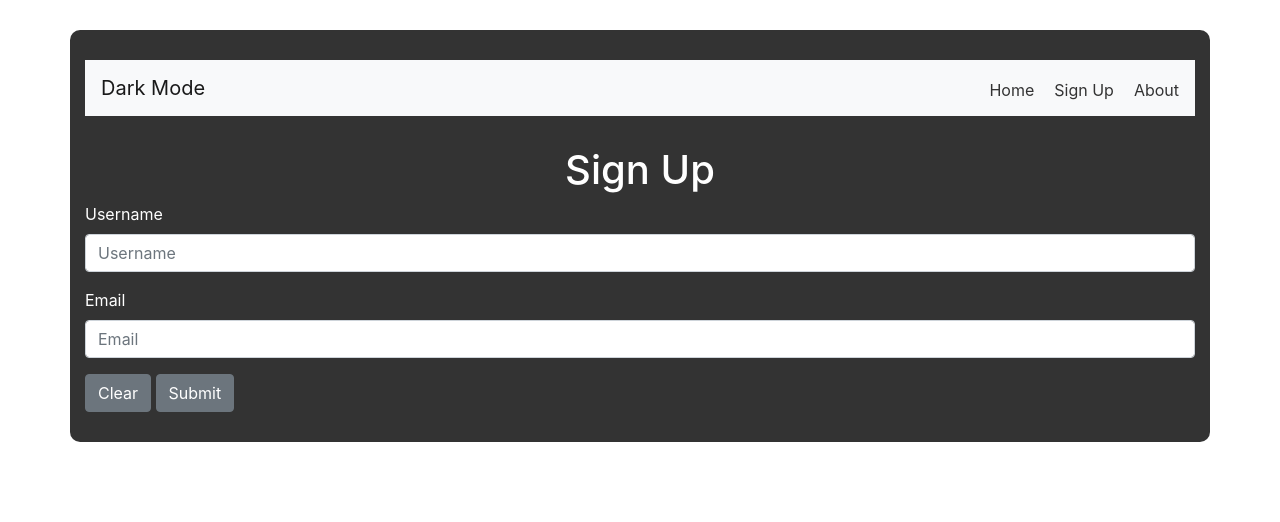
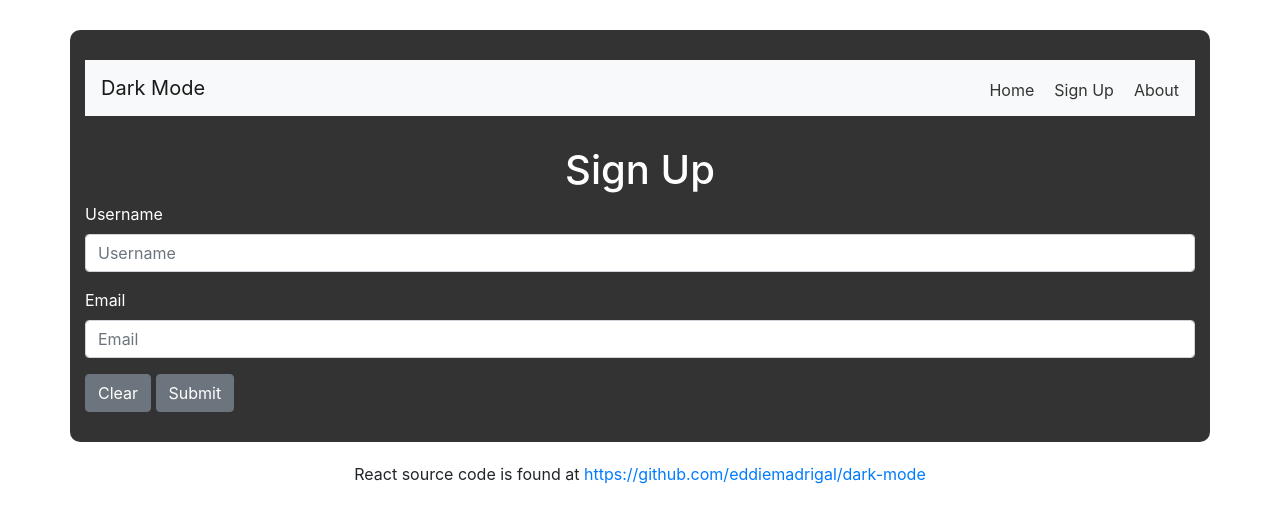
Before and after one commit to eddiemadrigal/dark-mode, a React (Create React App) app: page /signup in a window 1280 px wide. Shown: the top 522 px of the page. Built offline with nearby package versions, Linux system fonts and the light colour scheme.

Commit message:
url added

```diff
--- a/src/App.js
+++ b/src/App.js
@@ -19,6 +19,7 @@ import {
 import Home from './components/Home';
 import About from './components/About';
 import SignUp from './components/SignUp';
+import Body from './components/Body';
 
 import { useStyles } from './hooks/useStyles';
 
@@ -33,6 +34,7 @@ export default function App() {
   const toggle = () => setIsOpen(!isOpen);
 
   return (
+    <div>
       <Router>
         <Container className={ classes.componentBackground }>
           <Navbar color="light" light expand="md">
@@ -66,5 +68,7 @@ export default function App() {
           </Switch>
         </Container>
       </Router>
+      <Body />
+    </div>
   );
 }
--- /dev/null
+++ b/src/components/Body.js
@@ -0,0 +1,10 @@
+import React from 'react';
+import './Styles.css';
+
+export default function Body() {
+
+    return (
+        <p>React source code is found at <a href="https://github.com/eddiemadrigal/dark-mode" target="_blank" rel="noopener noreferrer">https://github.com/eddiemadrigal/dark-mode</a></p>
+    )
+
+}
--- a/src/components/SignUp.js
+++ b/src/components/SignUp.js
@@ -15,7 +15,7 @@ export default function SignUp() {
 
     const handleSubmit = e => {
         e.preventDefault();
-        alert(values.username);
+        alert('Username: ' + values.username + '\nEmail: ' + values.email);
         clearForm(e);
     };
 
--- a/src/components/Styles.css
+++ b/src/components/Styles.css
@@ -4,6 +4,11 @@ h1 {
     color: #fff;
 }
 
+p {
+    padding-top: 20px;
+    text-align: center;
+}
+
 Label {
     color: #fff;
 }
```
Lines whose indentation alone changed are shown as unchanged.
